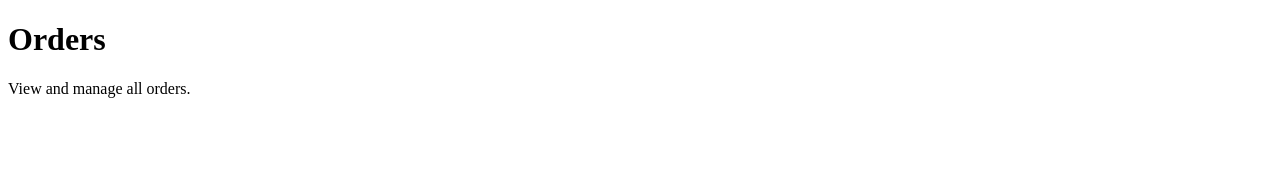
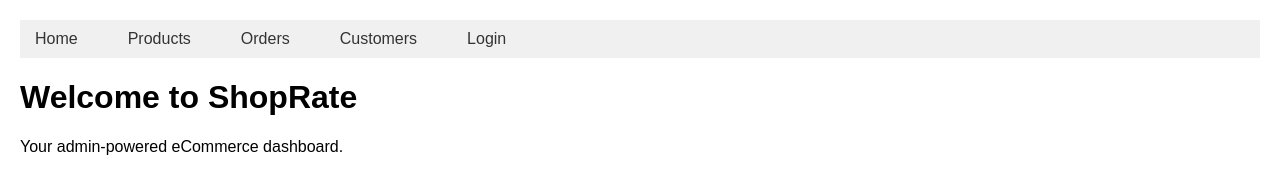
Before and after one commit to shop-rate/shoprate, a plain HTML site: page orders.html in a window 1280 px wide. Drawn offline with Linux system fonts and the light colour scheme.

Commit message:
Update orders.html
<h1>Orders</h1>
<table border="1" cellpadding="10" cellspacing="0">
  <thead>
    <tr>
      <th>Order ID</th>
      <th>Customer</th>
      <th>Date</th>
      <th>Status</th>
      <th>Total</th>
    </tr>
  </thead>
  <tbody>
    <tr>
      <td>#001</td>
      <td>John Doe</td>
      <td>2025-07-23</td>
      <td>Processing</td>
      <td>$99.99</td>
    </tr>
    <tr>
      <td>#002</td>
      <td>Jane Smith</td>
      <td>2025-07-22</td>
      <td>Shipped</td>
      <td>$149.49</td>
    </tr>
  </tbody>
</table>

```diff
--- a/orders.html
+++ b/orders.html
@@ -1,10 +1,46 @@
 <!DOCTYPE html>
-<html>
+<html lang="en">
 <head>
-  <title>ShopRate - Orders</title>
+  <meta charset="UTF-8" />
+  <meta name="viewport" content="width=device-width, initial-scale=1" />
+  <title>ShopRate</title>
+  <style>
+    nav ul {
+      list-style: none;
+      padding: 0;
+      display: flex;
+      gap: 20px;
+      background: #f0f0f0;
+      margin: 0;
+    }
+    nav ul li a {
+      text-decoration: none;
+      color: #333;
+      padding: 10px 15px;
+      display: inline-block;
+    }
+    nav ul li a:hover {
+      background-color: #ddd;
+      border-radius: 5px;
+    }
+    body {
+      font-family: Arial, sans-serif;
+      margin: 20px;
+    }
+  </style>
 </head>
 <body>
-  <h1>Orders</h1>
-  <p>View and manage all orders.</p>
+  <nav>
+    <ul>
+      <li><a href="index.html">Home</a></li>
+      <li><a href="products.html">Products</a></li>
+      <li><a href="orders.html">Orders</a></li>
+      <li><a href="customers.html">Customers</a></li>
+      <li><a href="login.html">Login</a></li>
+    </ul>
+  </nav>
+
+  <h1>Welcome to ShopRate</h1>
+  <p>Your admin-powered eCommerce dashboard.</p>
 </body>
 </html>
```
